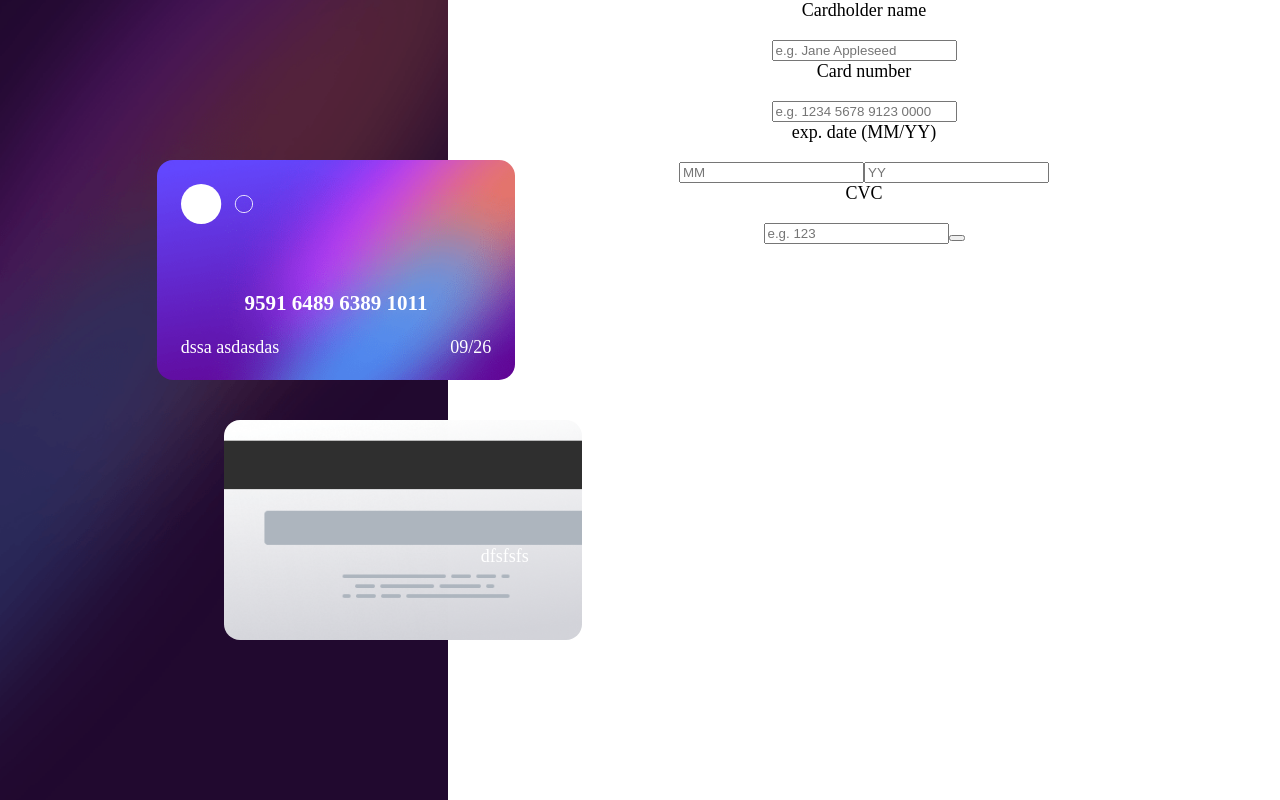
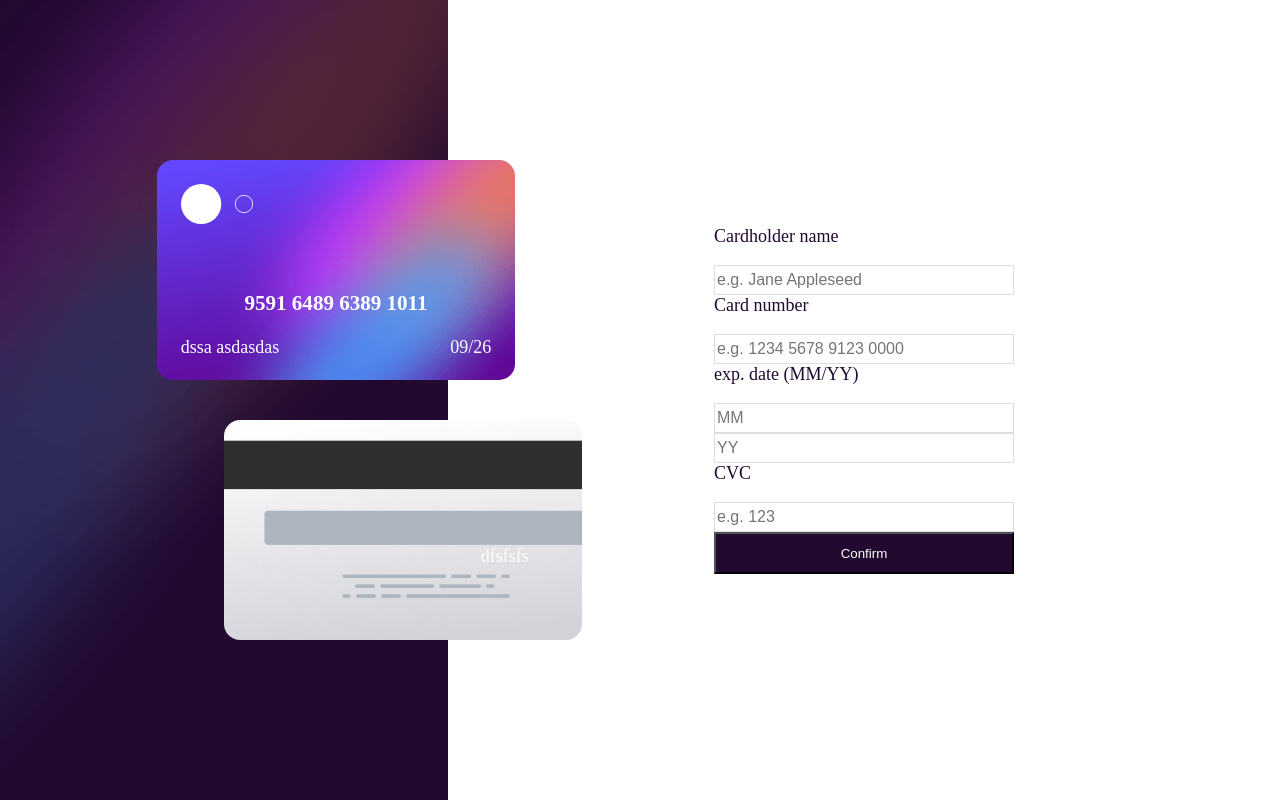
Before and after one commit to Krzyzaniaq/card_details_form, a React (Vite) app: page / in a window 1280 px wide. Built offline with nearby package versions, Linux system fonts and the light colour scheme.

Commit message:
UserData Components styles change

```diff
--- a/src/Card/CardBack.module.css
+++ b/src/Card/CardBack.module.css
@@ -8,7 +8,7 @@
     display: flex;
     flex-direction: column;
     padding: 24px;
-    color: #fff;
+    color: hsl(0, 0%, 100%);
     border-radius: 16px;
     left: 50%;
 }
--- a/src/Card/CardFront.module.css
+++ b/src/Card/CardFront.module.css
@@ -9,7 +9,7 @@
     flex-direction: column;
     justify-content: space-between;
     padding: 24px;
-    color: #fff;
+    color: hsl(0, 0%, 100%);
     border-radius: 16px;
     left: 35%;
 }
--- a/src/UserData/UserData.jsx
+++ b/src/UserData/UserData.jsx
@@ -6,7 +6,7 @@ import classes from './UserData.module.css';
 
 const UserData = () => {
   return (
-    <div className={classes.userdata}>
+    <div className={classes['user-data']}>
       <UserDataForm />
       <UserDataButton />
     </div>
--- a/src/UserData/UserData.module.css
+++ b/src/UserData/UserData.module.css
@@ -1,4 +1,8 @@
-.userdata {
+.user-data {
     width: 100%;
     height: 100%;
+    display: flex;
+    flex-direction: column;
+    justify-content: center;
+    align-items: center;
 }
--- a/src/UserData/UserDataButton.jsx
+++ b/src/UserData/UserDataButton.jsx
@@ -1,5 +1,7 @@
+import classes from './UserDataButton.module.css';
+
 const UserDataButton = () => {
-  return <button></button>;
+  return <button className={classes.btn}>Confirm</button>;
 };
 
 export default UserDataButton;
--- a/src/UserData/UserDataButton.module.css
+++ b/src/UserData/UserDataButton.module.css
@@ -0,0 +1,6 @@
+.btn {
+    background-color: hsl(278, 68%, 11%);
+    color: hsl(0, 0%, 100%);
+    height: 42px;
+    width: 300px;
+}
--- a/src/UserData/UserDataForm.jsx
+++ b/src/UserData/UserDataForm.jsx
@@ -2,25 +2,46 @@ import classes from './UserDataForm.module.css';
 
 const UserDataForm = () => {
   return (
-    <>
-      <p>Cardholder name</p>
+    <div className={classes['data-form']}>
+      <p className={classes.text}>Cardholder name</p>
       <input
         type="text"
+        className={classes['data-input']}
         id="user-data-name"
         placeholder="e.g. Jane Appleseed"
       />
-      <p>Card number</p>
+      <p className={classes.text}>Card number</p>
       <input
         type="text"
+        className={classes['data-input']}
         id="user-data-number"
         placeholder="e.g. 1234 5678 9123 0000"
       />
-      <p>exp. date (MM/YY)</p>
-      <input type="number" id="user-data-month" placeholder="MM" />
-      <input type="number" id="user-data-year" placeholder="YY" />
-      <p>CVC</p>
-      <input type="number" id="user-data-cvc" placeholder="e.g. 123" />
-    </>
+      <p className={classes.text}>exp. date (MM/YY)</p>
+      <input
+        type="number"
+        className={classes['data-input']}
+        id="user-data-month"
+        placeholder="MM"
+      />
+      <input
+        type="number"
+        className={classes['data-input']}
+        id="user-data-year"
+        min="2023"
+        max="2030"
+        placeholder="YY"
+      />
+      <p className={classes.text}>CVC</p>
+      <input
+        type="number"
+        className={classes['data-input']}
+        id="user-data-cvc"
+        min="1"
+        max="12"
+        placeholder="e.g. 123"
+      />
+    </div>
   );
 };
 
--- a/src/UserData/UserDataForm.module.css
+++ b/src/UserData/UserDataForm.module.css
@@ -0,0 +1,18 @@
+/* hsl(270, 3%, 87%) */
+
+.data-form {
+    width: 300px;
+    text-align: left;
+}
+
+.text {
+    color: hsl(278, 68%, 11%);
+}
+
+.data-input {
+    color: hsl(278, 68%, 11%);
+    border: 1px solid hsl(270, 3%, 87%);
+    width: 100%;
+    height: 30px;
+    font-size: 1rem;
+}
```
